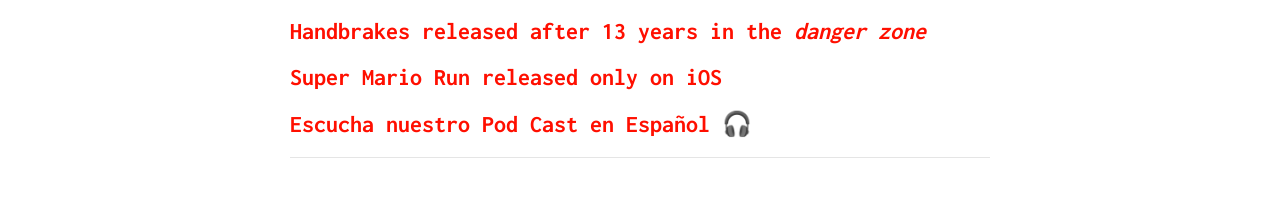
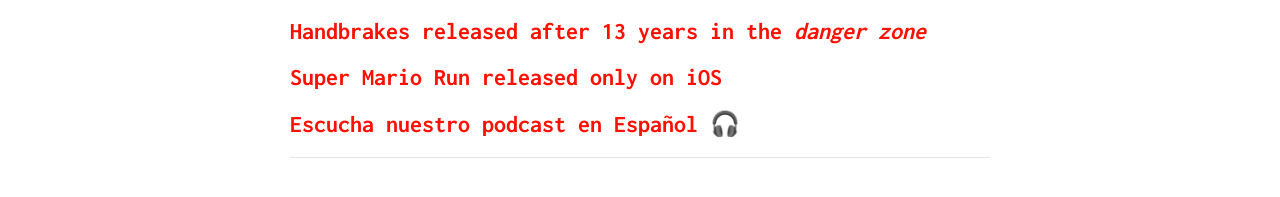
Before and after one commit to colemancda/colemancda.github.io, a Jekyll site: the page built from index.md, in a window 1280 px wide. Shown: the part 450-647 px from the top of the page. Built offline with Jekyll 4.4.1, drawn with Linux system fonts in a browser that asks for light colours; comment, search, counter and statistics services are not loaded; our own code applies the rules of GitHub Pages for plain Markdown files.

Commit message:
fixed typo

```diff
--- a/index.md
+++ b/index.md
@@ -16,6 +16,6 @@ layout: default
 
 ## [Super Mario Run released only on iOS](http://www.macworld.com/article/3151403/ios/super-mario-run-brings-nintendos-classic-fun-to-iosand-yes-its-totally-worth-10.html)
 
-## [Escucha nuestro Pod Cast en Español 🎧](http://www.cocoalima.com/mainswift)
+## [Escucha nuestro podcast en Español 🎧](http://www.cocoalima.com/mainswift)
 
 ---
```
